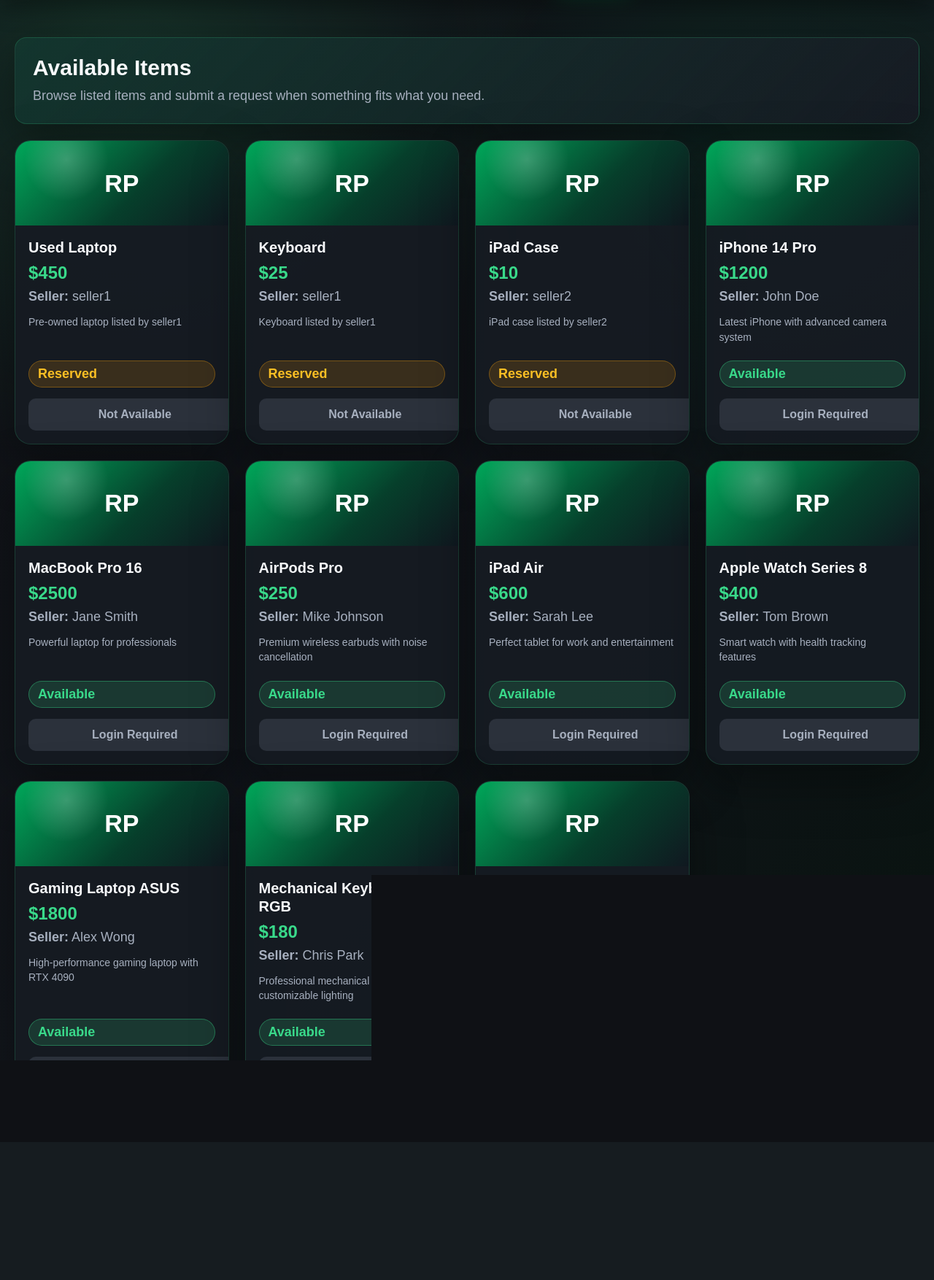
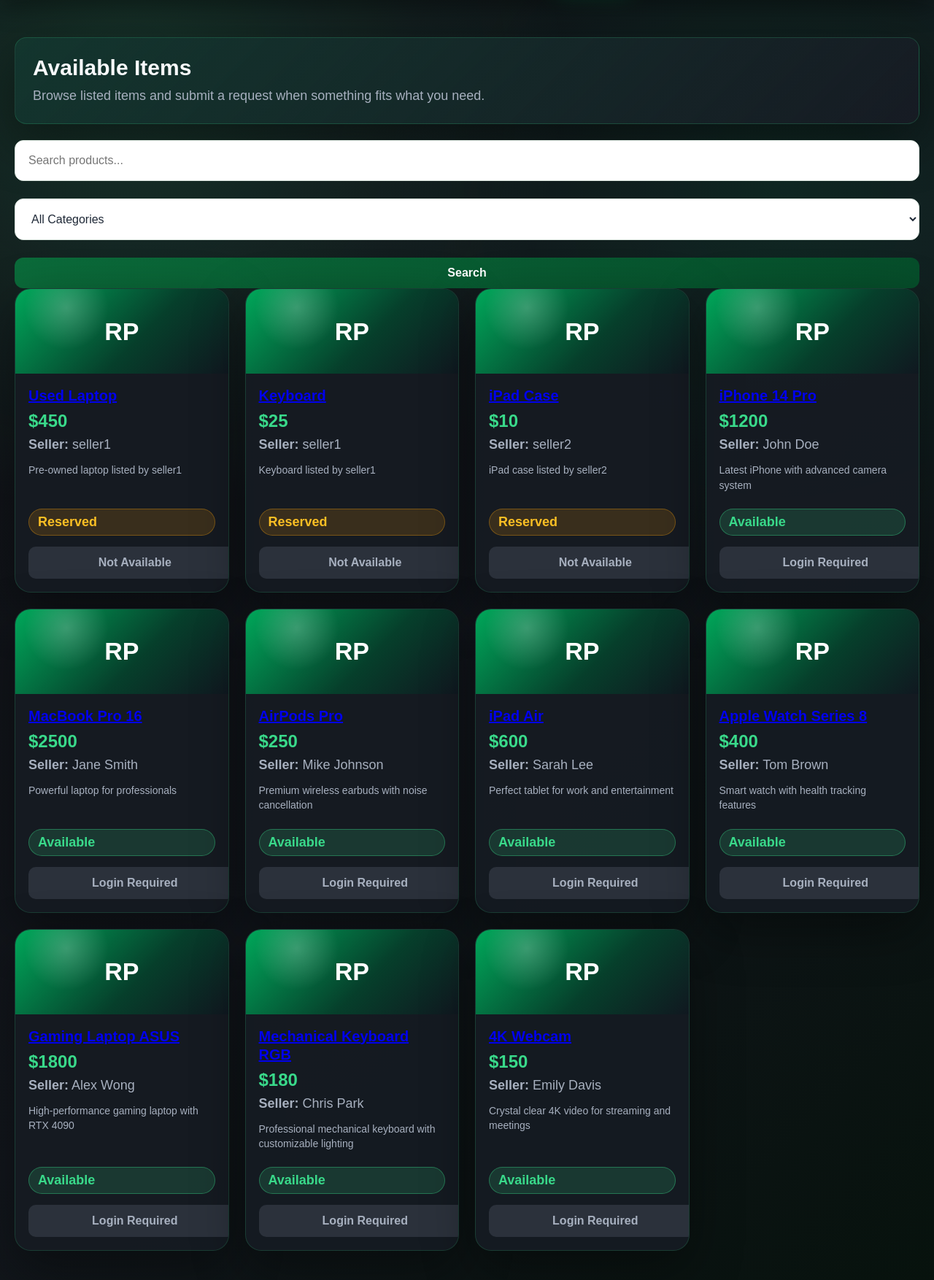
Before and after one commit to jackso271/C270-E62H-Team3, a Flask app: page /marketplace in a window 1280 px wide. Shown: the part 72-1826 px from the top of the page at 73% size. Before the commit the page ends 1525 px from the top, so only its background shows below. Run offline with Flask 3, Linux system fonts and the light colour scheme.

Commit message:
Add marketplace search, filter, and product details page

```diff
--- a/backend/data/failed_logins.json
+++ b/backend/data/failed_logins.json
@@ -13,5 +13,10 @@
         "username": "testuser1",
         "reason": "Wrong password",
         "time": "2026-06-10 09:38:47"
+    },
+    {
+        "username": "fgs",
+        "reason": "Account not found",
+        "time": "2026-06-11 06:05:26"
     }
 ]
--- a/backend/data/success_logins.json
+++ b/backend/data/success_logins.json
@@ -142,5 +142,11 @@
         "username": "user2",
         "role": "student",
         "time": "2026-06-10 11:46:23"
+    },
+    {
+        "name": "Admin",
+        "username": "admin",
+        "role": "admin",
+        "time": "2026-06-11 06:06:24"
     }
 ]
--- a/backend/data/users.json
+++ b/backend/data/users.json
@@ -23,7 +23,7 @@
         "role": "admin",
         "blocked": false,
         "created_at": "N/A",
-        "last_login": "2026-06-10 11:10:20"
+        "last_login": "2026-06-11 06:06:24"
     },
     {
         "id": 7,
--- a/backend/routes/marketplace_routes.py
+++ b/backend/routes/marketplace_routes.py
@@ -39,9 +39,32 @@
 
 @marketplace_bp.route("/marketplace")
 def marketplace():
+    user = current_user()
+
+    search = request.args.get("search", "").lower()
+    category = request.args.get("category", "")
+
+    products = get_marketplace_products(user)
+
+    # SEARCH
+    if search:
+        products = [
+            p for p in products
+            if search in p.get("title", "").lower()
+        ]
+
+    # FILTER
+    if category:
+        products = [
+            p for p in products
+            if p.get("category") == category
+        ]
+
     return render_template(
         "user/marketplace.html",
-        products=get_marketplace_products(current_user()),
+        products=products,
+        search=search,
+        category=category
     )
 
 
@@ -125,3 +148,22 @@
         return access_denied(message)
 
     return redirect("/seller_requests")
+
+@marketplace_bp.route("/product/<int:product_id>")
+def product_details(product_id):
+    user = current_user()
+
+    products = get_marketplace_products(user)
+
+    product = next(
+        (p for p in products if p["id"] == product_id),
+        None
+    )
+
+    if not product:
+        return access_denied("Product not found.")
+
+    return render_template(
+        "user/product_details.html",
+        product=product
+    )
--- a/frontend/templates/user/marketplace.html
+++ b/frontend/templates/user/marketplace.html
@@ -36,13 +36,28 @@
             <p>Browse listed items and submit a request when something fits what you need.</p>
         </section>
 
+        <form method="GET" action="/marketplace">
+            <input type="text" name="search" placeholder="Search products..." value="{{ search or '' }}">
+            <select name="category">
+                <option value="">All Categories</option>
+                <option value="Books">Books</option>
+                <option value="Electronics">Electronics</option>
+                <option value="Food">Food</option>
+            </select>
+            <button type="submit">Search</button>
+        </form>
+
         <section class="marketplace-grid">
         {% for product in products %}
             <div class="product-card">
                 <div class="product-img" aria-hidden="true">RP</div>
 
                 <div class="product-info">
-                    <h3>{{ product.title }}</h3>
+                    <h3>
+                        <a href="/product/{{ product.id }}">
+                            {{ product.title }}
+                        </a>
+                    </h3>
                     <p class="price">${{ product.price }}</p>
                     <p class="seller-line"><strong>Seller:</strong> {{ product.seller }}</p>
                     <p class="product-description">{{ product.description or "No description provided." }}</p>
```
Also changed, not shown: frontend/templates/user/product_details.html (added, +8 -0 lines).
